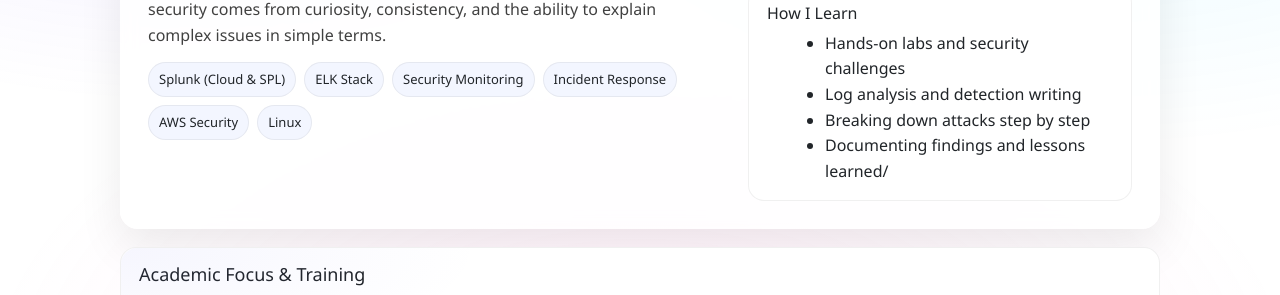
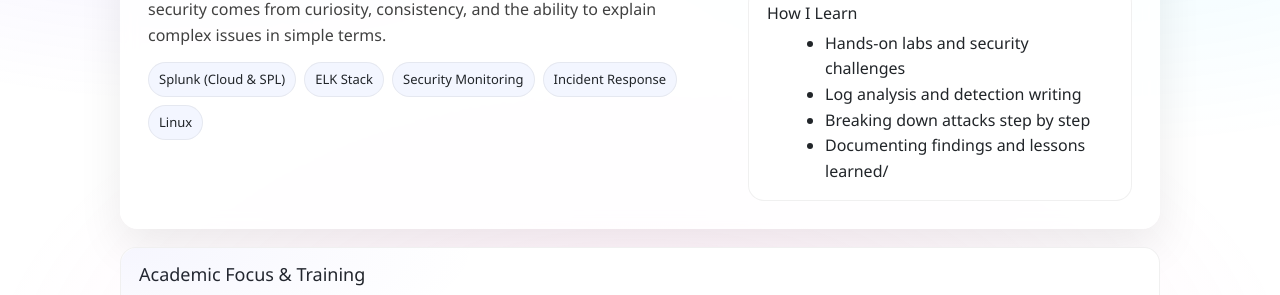
Before and after one commit to SinghPallavi819/singhpallavi819.github.io, a Jekyll site: the page built from _pages/about.md, in a window 1280 px wide and 900 px high. Shown: the part 371-666 px from the top of the window. Built offline with Jekyll 4.4.1, drawn with Linux system fonts in a browser that asks for light colours; nearby versions of some CDN libraries.

Commit message:
Update about.md

```diff
--- a/_pages/about.md
+++ b/_pages/about.md
@@ -26,7 +26,6 @@
       <span class="tag">ELK Stack</span>
       <span class="tag">Security Monitoring</span>
       <span class="tag">Incident Response</span>
-      <span class="tag">AWS Security</span>
       <span class="tag">Linux</span>
     </div>
 
```
